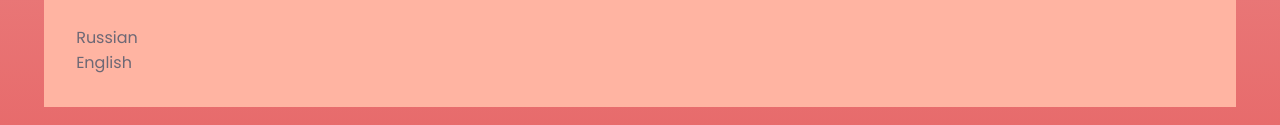
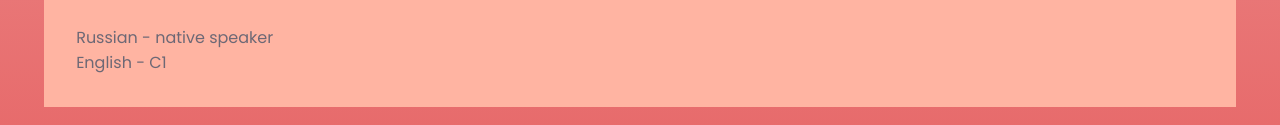
Before and after one commit to ElenaSerkina/rsschool-cv, a plain HTML site: page index.html in a window 1280 px wide. Shown: the part 1074-1199 px from the top of the page. Drawn offline with Linux system fonts and the light colour scheme.

Commit message:
fix: update language section

```diff
--- a/index.html
+++ b/index.html
@@ -58,8 +58,8 @@
           <div class="languages" id="languages">
             <h2>Languages</h2>
             <ul>
-              <li>Russian</li>
-              <li>English</li>
+              <li>Russian - native speaker</li>
+              <li>English - C1</li>
             </ul>
           </div>
         </div>
```
